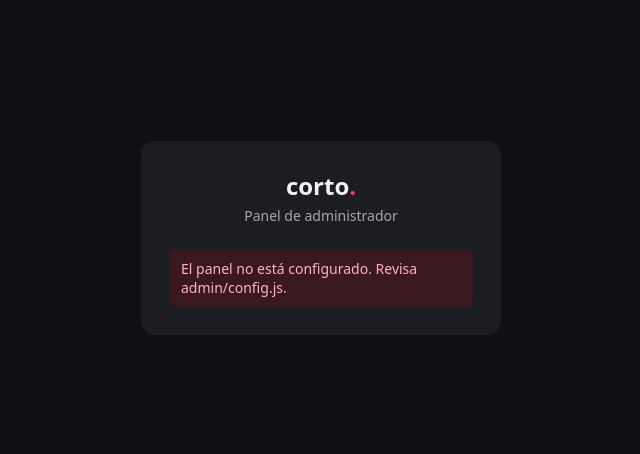
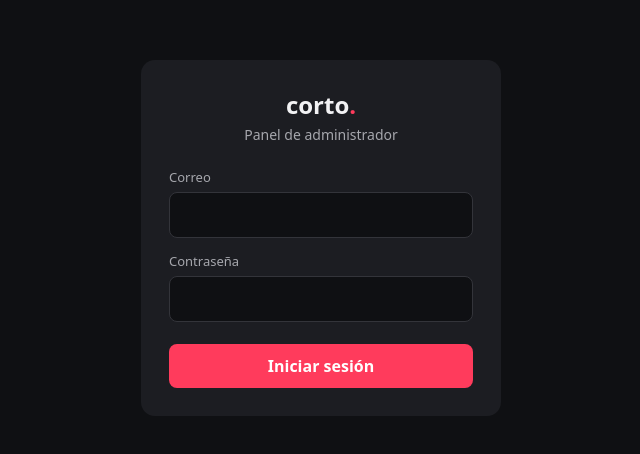
Before and after one commit to JoseLuisTD1104/Instrumento-tesina, a plain HTML site: page admin/index.html in a window 1280 px wide. Shown: the part 162-616 px from the top of the page, without its empty margins (319-959 px from the left). Drawn offline with Linux system fonts and the light colour scheme.

Commit message:
Configura Supabase del panel y limita conexiones a ese proyecto
Co-Authored-By: Claude Opus 5.5 <noreply@anthropic.com>
Claude-Session: https://claude.ai/code/session_01GiBzJXo9g1MuEWnr2v96AR

```diff
--- a/admin/config.js
+++ b/admin/config.js
@@ -2,6 +2,6 @@
 // Solo URL del proyecto y clave PUBLICABLE (sb_publishable_...). Nunca la clave secreta.
 // La clave publicable se ve en el navegador por diseño: lo que protege los datos es RLS en Supabase.
 window.CORTO_CONFIG = Object.freeze({
-  SUPABASE_URL: "<PEGA_AQUI_LA_URL>",
-  SUPABASE_PUBLISHABLE_KEY: "<PEGA_AQUI_LA_CLAVE_PUBLICABLE>",
+  SUPABASE_URL: "https://dbvzgdcfzdmetscgsrpv.supabase.co",
+  SUPABASE_PUBLISHABLE_KEY: "sb_publishable_YVaF5ky8wHFHobir542nIg_4OC7iIm0",
 });
--- a/admin/index.html
+++ b/admin/index.html
@@ -4,7 +4,7 @@
 <meta charset="UTF-8">
 <meta name="viewport" content="width=device-width, initial-scale=1.0">
 <title>corto · admin</title>
-<meta http-equiv="Content-Security-Policy" content="default-src 'none'; script-src 'self'; style-src 'self'; img-src 'self'; connect-src https://*.supabase.co; base-uri 'none'; form-action 'none'">
+<meta http-equiv="Content-Security-Policy" content="default-src 'none'; script-src 'self'; style-src 'self'; img-src 'self'; connect-src https://dbvzgdcfzdmetscgsrpv.supabase.co; base-uri 'none'; form-action 'none'">
 <meta name="referrer" content="no-referrer">
 <meta name="robots" content="noindex, nofollow">
 <link rel="stylesheet" href="css/login.css">
```
Also changed, not shown: admin/panel.html (+1 -1 lines).
